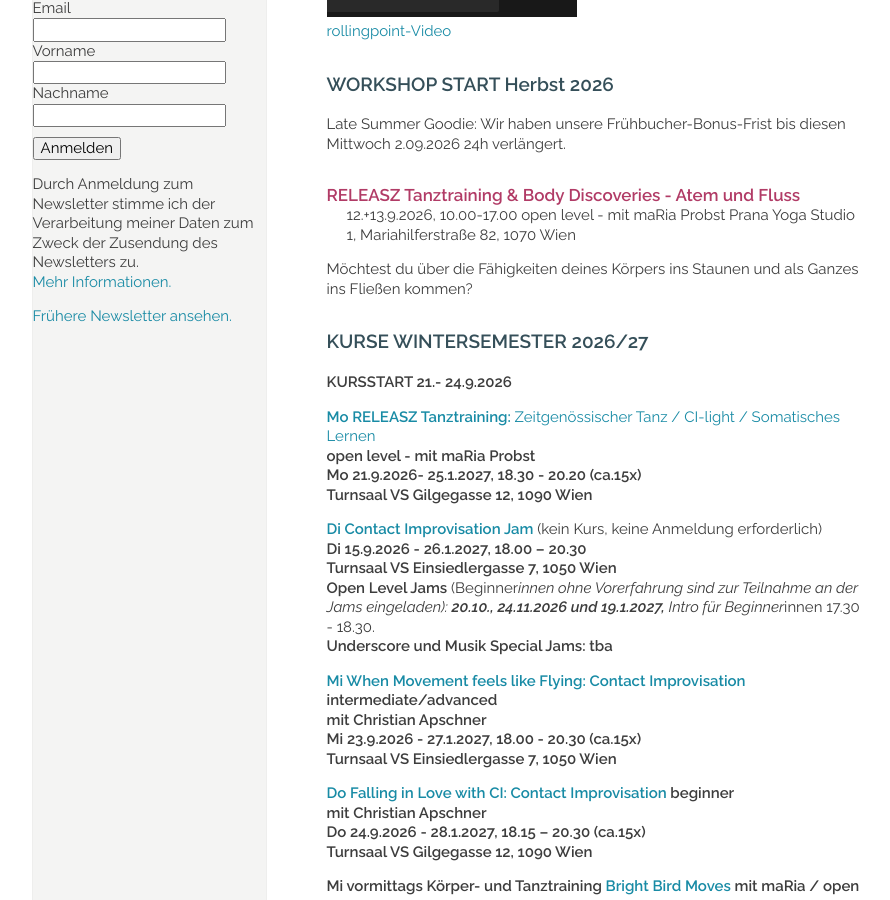
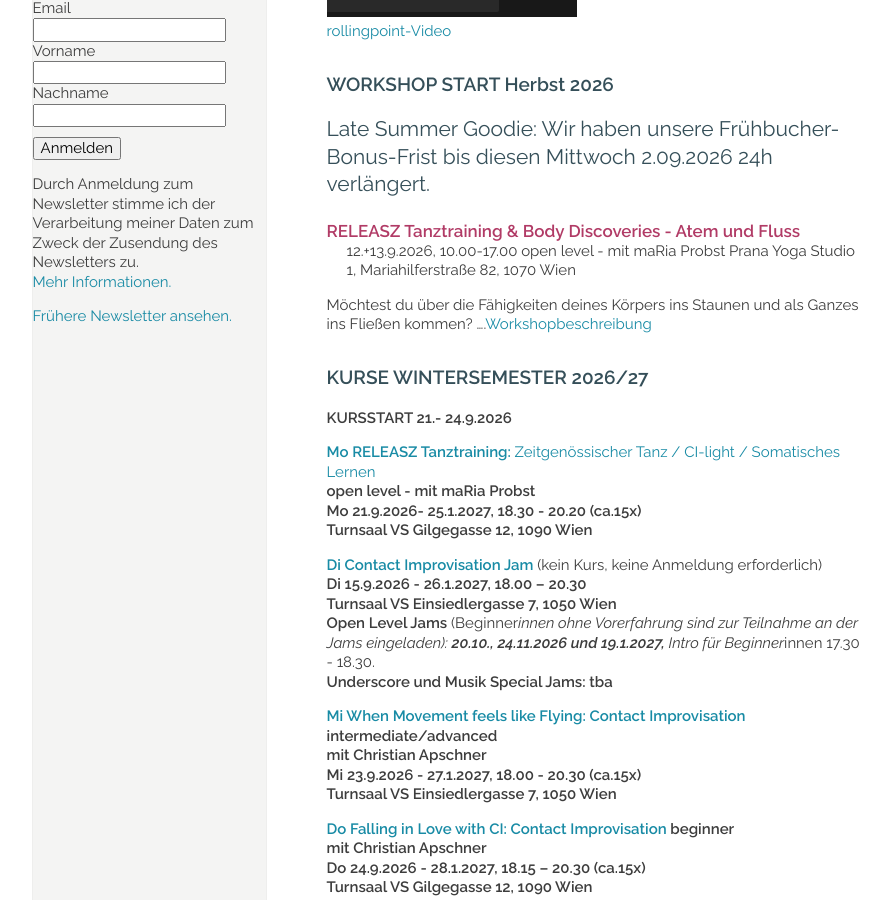
Before and after one commit to manulari/rollingpointat, a Jekyll site: the page built from _pages_de/index.md, in a window 1280 px wide and 900 px high, scrolled down 1139 px. Shown: the whole window, without its empty margins (152-1042 px from the left). Built offline with Jekyll 4.4.1, drawn with Linux system fonts in a browser that asks for light colours; comment, search, counter and statistics services are not loaded.

Commit message:
Update page (de) “index”

```diff
--- a/_pages_de/index.md
+++ b/_pages_de/index.md
@@ -31,16 +31,15 @@ Ob mit oder ohne Vorerfahrung – hier bist du richtig!
 
 ### **WORKSHOP START Herbst 2026**
 
-Late Summer Goodie:  Wir haben unsere Frühbucher-Bonus-Frist bis diesen Mittwoch 2.09.2026 24h verlängert.
+## Late Summer Goodie:  Wir haben unsere Frühbucher-Bonus-Frist bis diesen Mittwoch 2.09.2026 24h verlängert.
 
 #### RELEASZ Tanztraining & Body Discoveries - Atem und Fluss
+
 12.+13.9.2026, 10.00-17.00
 open level - mit maRia Probst
 Prana Yoga Studio 1, Mariahilferstraße 82, 1070 Wien
 
-Möchtest du über die Fähigkeiten deines Körpers ins Staunen und als Ganzes ins Fließen kommen?
-
-
+Möchtest du über die Fähigkeiten deines Körpers ins Staunen und als Ganzes ins Fließen kommen? ....[Workshopbeschreibung](/WS1)
 
 ### **KURSE WINTERSEMESTER 2026/27**
 
```
